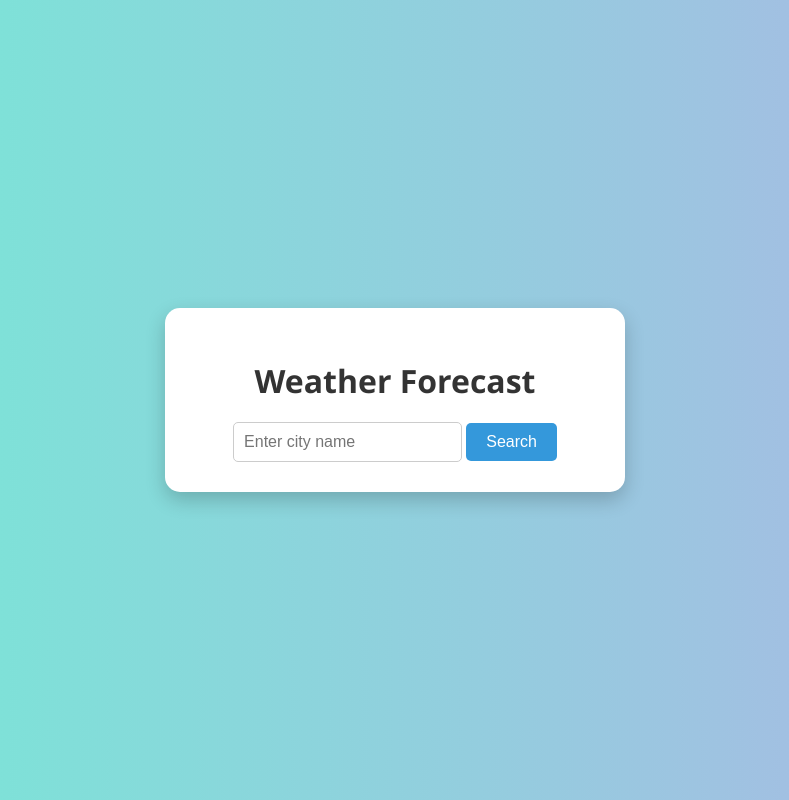
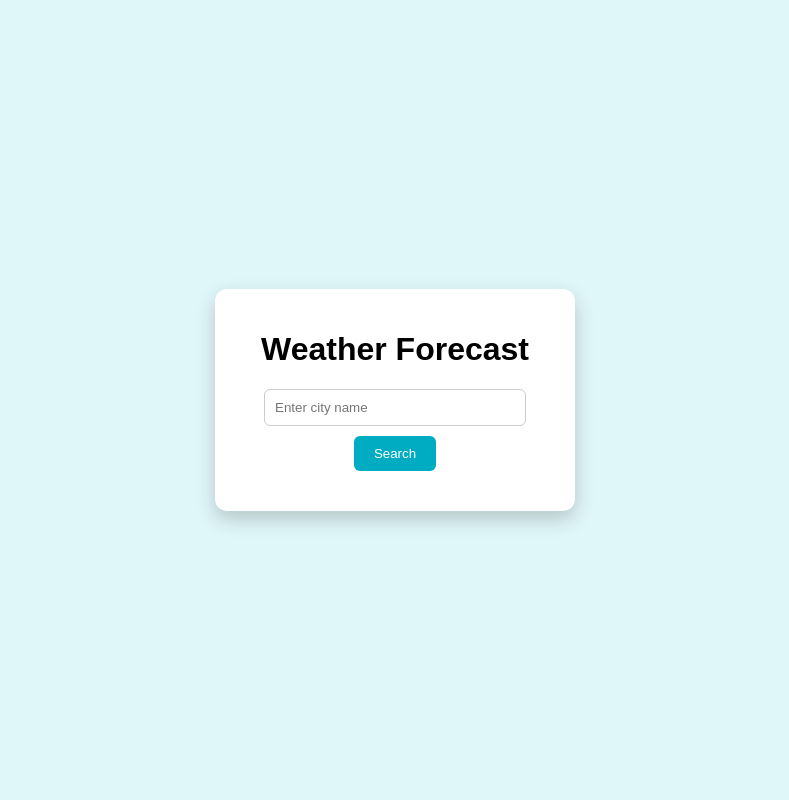
Before and after one commit to Yefimchuk08/Lesson7, a plain HTML site: page index.html in a window 1280 px wide. Shown: the whole page, without its empty margins (245-1034 px from the left). Drawn offline with Linux system fonts and the light colour scheme.

Commit message:
Update style.css

```diff
--- a/style.css
+++ b/style.css
@@ -1,69 +1,52 @@
-
 body {
-  margin: 0;
-  padding: 0;
-  font-family: "Segoe UI", sans-serif;
-  background: linear-gradient(to right, #74ebd5, #acb6e5);
+  font-family: Arial, sans-serif;
+  background: #e0f7fa;
   display: flex;
   justify-content: center;
   align-items: center;
   height: 100vh;
+  margin: 0;
 }
 
-
 .container {
-  background: #fff;
-  padding: 30px;
-  border-radius: 15px;
+  background: white;
+  padding: 20px 30px;
+  border-radius: 12px;
+  box-shadow: 0 8px 20px rgba(0, 0, 0, 0.2);
   text-align: center;
-  box-shadow: 0 8px 20px rgba(0, 0, 0, 0.2);
-  width: 90%;
-  max-width: 400px;
+  width: 300px;
 }
 
-h1 {
-  margin-bottom: 20px;
-  color: #333;
-}
-
-.form-group {
-  display: flex;
-  gap: 10px;
-  justify-content: center;
+.weather-form {
   margin-bottom: 20px;
 }
 
 input[type="text"] {
   padding: 10px;
-  font-size: 16px;
-  flex: 1;
-  border-radius: 5px;
+  width: 80%;
   border: 1px solid #ccc;
+  border-radius: 6px;
+  margin-bottom: 10px;
 }
 
 button {
   padding: 10px 20px;
-  font-size: 16px;
-  background-color: #3498db;
+  background: #00acc1;
   color: white;
   border: none;
-  border-radius: 5px;
+  border-radius: 6px;
   cursor: pointer;
-  transition: 0.3s ease;
 }
 
 button:hover {
-  background-color: #2980b9;
+  background: #007c91;
 }
 
-
-.result {
-  font-size: 18px;
-  color: #333;
+.weather-result {
+  margin-top: 20px;
 }
 
-.result img {
-  margin-top: 10px;
+.weather-result img {
   width: 80px;
   height: 80px;
 }
```
